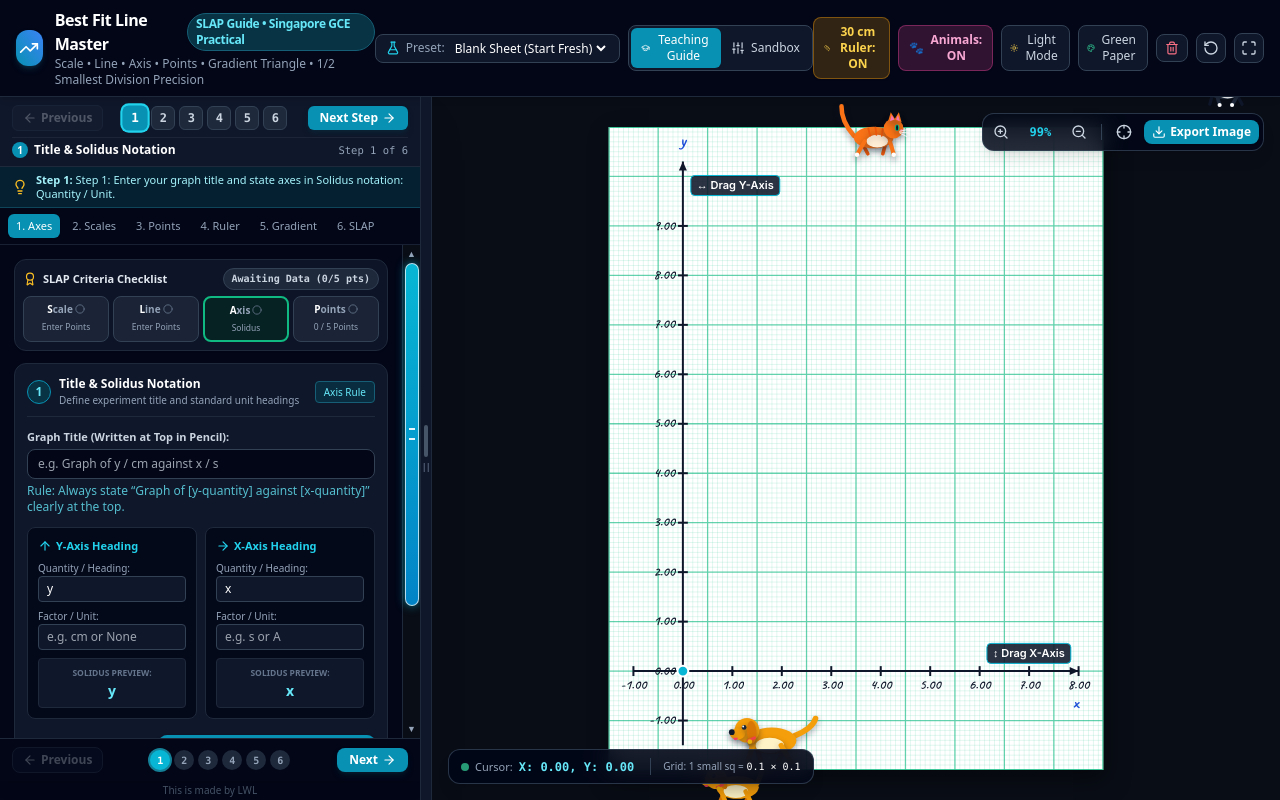
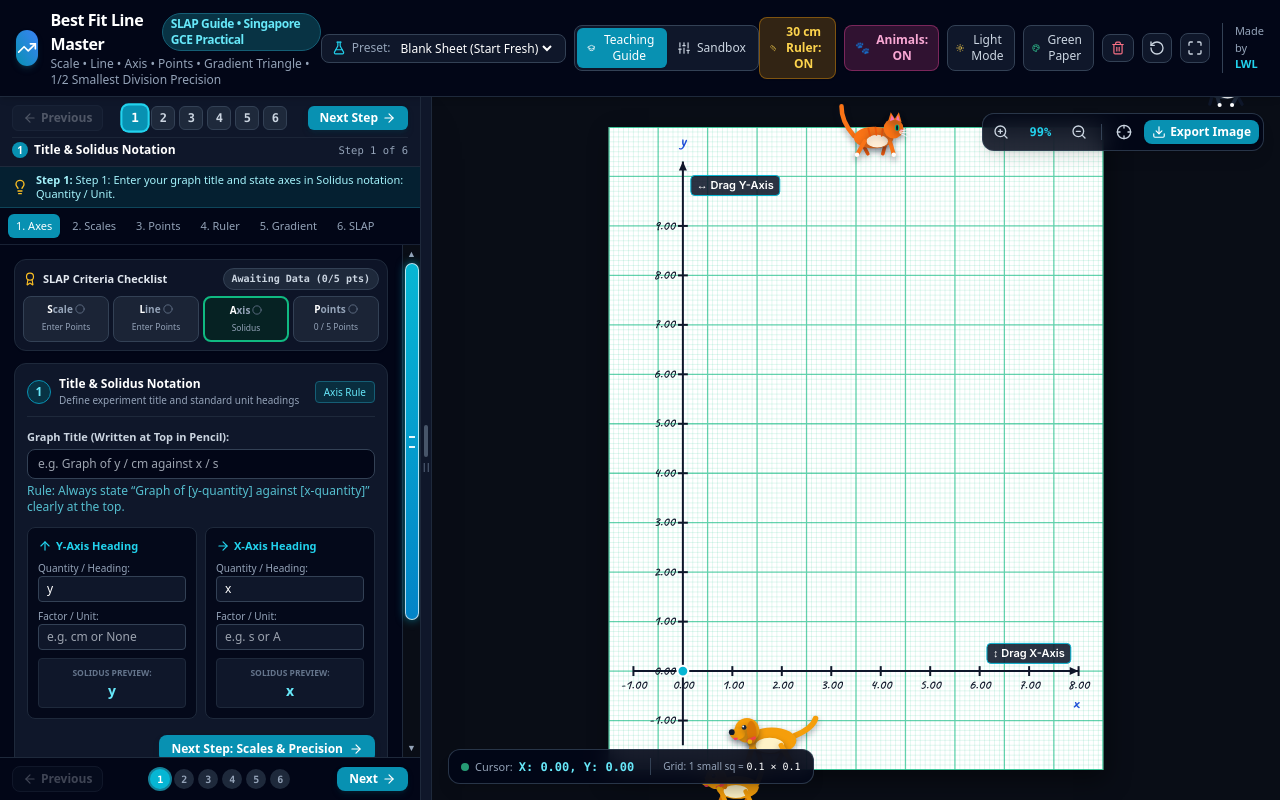
Before and after one commit to lwlteachingstuff-netizen/O-Level-Graph-Plotting-Practical-Visualisation, a plain HTML site: page index.html in a window 1280 px wide. Drawn offline with nearby package versions, Linux system fonts and the light colour scheme.

Commit message:
Add files via upload

```diff
--- a/index.html
+++ b/index.html
@@ -112,8 +112,14 @@
       <button id="fullscreenBtn" class="p-1.5 rounded-lg bg-slate-900 border border-slate-700 text-slate-300 hover:text-white transition" title="Toggle Fullscreen Mode">
         <i data-lucide="maximize" class="w-4 h-4"></i>
       </button>
+
+      <!-- Credit -->
+      <span class="text-[11px] text-slate-400 font-medium select-none border-l border-slate-700 pl-3 ml-1">
+        Made by <span class="text-cyan-400 font-bold">LWL</span>
+      </span>
     </div>
   </header>
+
 
   <!-- Main Split Layout Container with Draggable Resizer -->
   <div id="splitLayoutContainer" class="flex-1 flex overflow-hidden relative">
@@ -866,11 +872,6 @@
         </button>
       </div>
 
-      <!-- Credit -->
-      <div class="text-center text-[10px] text-slate-600 py-0.5 shrink-0 select-none">
-        This is made by LWL
-      </div>
-
     </aside>
 
     <!-- DRAGGABLE VERTICAL SPLITTER BAR (Adjust Left Panel Width) -->
```
